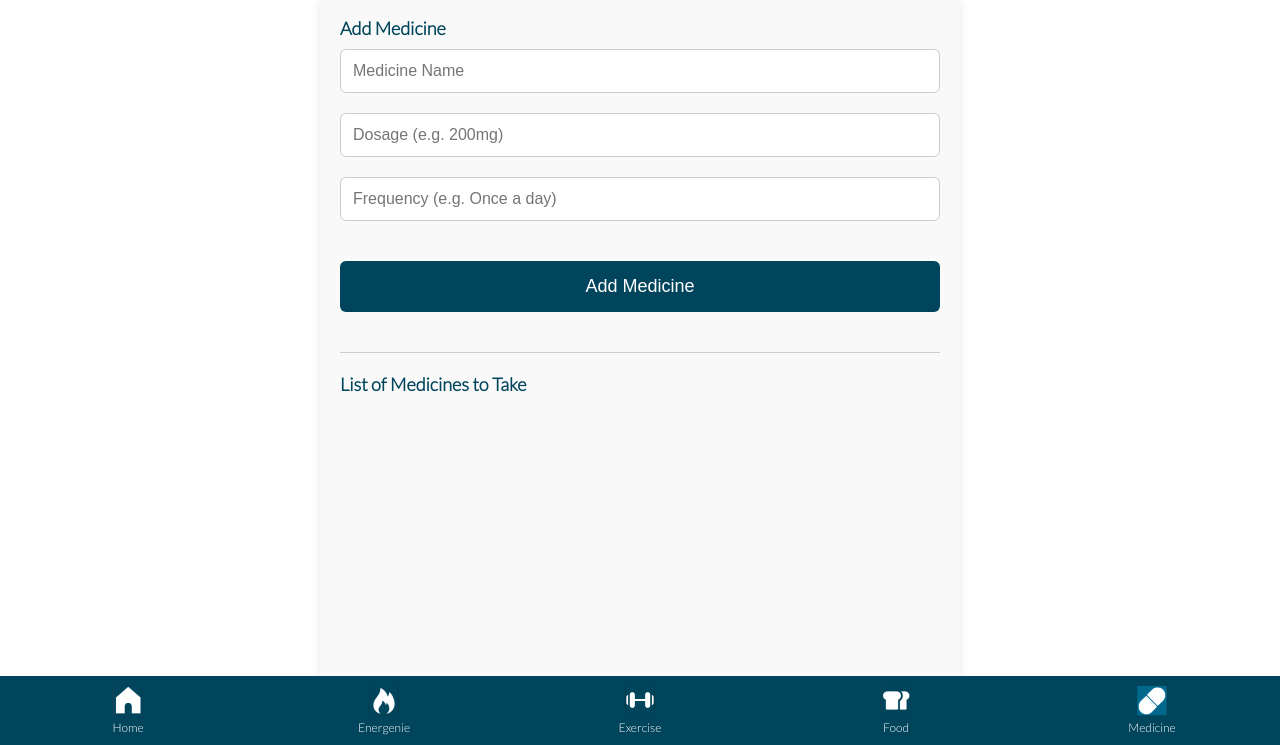
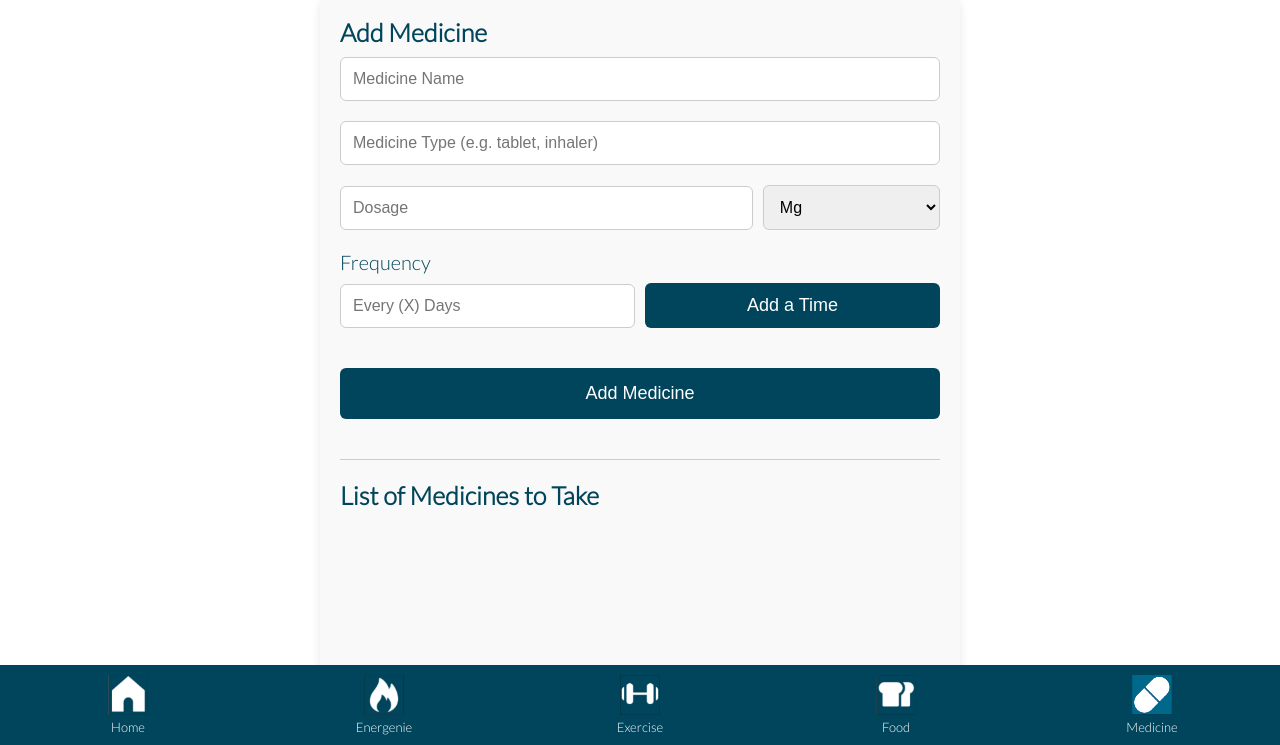
Before and after one commit to SasankaPonnaganti/CMSC434-HealthApp, a plain HTML site: page medicine.html in a window 1280 px wide. Shown: the part 55-800 px from the top of the page. Drawn offline with nearby package versions, Linux system fonts and the light colour scheme.

Commit message:
medicine

```diff
--- a/energenie.css
+++ b/energenie.css
@@ -79,13 +79,13 @@
   }
 
   .nav-item img {
-    width: 30px;
-    height: 30px;
+    width: 40px;
+    height: 40px;
   }
 
   .nav-item .nav-title {
     font-family: 'Lato', sans-serif; /* Ensuring Lato font is applied */
-    font-size: 12px;
+    font-size: 13px;
     color: #fff;
     margin-top: 4px;
   }
--- a/medicine.css
+++ b/medicine.css
@@ -41,7 +41,7 @@ h1 {
 
 /* Form and inputs styling */
 h2 {
-  font-size: 18px;
+  font-size: 25px;
   color: #00455C;
   margin-bottom: 10px;
   display: block;
@@ -97,13 +97,13 @@ button:hover {
 }
 
 .nav-item img {
-  width: 30px;
-  height: 30px;
+  width: 40px;
+  height: 40px;
 }
 
 .nav-item .nav-title {
   font-family: 'Lato', sans-serif; /* Ensuring Lato font is applied */
-  font-size: 12px;
+  font-size: 13px;
   color: #fff;
   margin-top: 4px;
 }
@@ -116,7 +116,7 @@ button:hover {
 .medicine-item {
   display: flex;
   align-items: center;
-  margin-bottom: -20px;
+  margin-bottom: 10px;
 }
 
 .medicine-name, .medicine-info {
@@ -153,5 +153,43 @@ margin: 0; /* Removes any default margin */
 }
 
 label {
-margin-left: 10px;
+  font-size: 20px;
+  color: #00455C;
+  margin-bottom: 10px;
+  display: block;
 }
+
+input[type="checkbox"] {
+  margin-right: 5px;
+}
+
+.dosage-container{
+  display: flex;
+  align-items: center;
+  gap: 10px;
+}
+
+.frequency-container{
+  display: flex;
+  align-items: center;
+  gap: 10px;
+}
+
+#add-time-btn {
+  width: 50%;
+  margin-top: -2px;
+  padding: 12px;
+  margin-bottom: 20px;
+}
+
+#medicine-list {
+  max-height: 400px;
+  overflow-y: auto;
+  padding-bottom: 100px;
+  box-sizing: border-box;
+}
+
+.time-frequency-container {
+  display: flex;
+  gap: 5px;
+}
--- a/medicine.html
+++ b/medicine.html
@@ -19,8 +19,22 @@
             <h2>Add Medicine</h2>
             <form id="medicine-form">
                 <input type="text" id="medicine-name" placeholder="Medicine Name" required>
-                <input type="text" id="dosage" placeholder="Dosage (e.g. 200mg)" required>
-                <input type="text" id="frequency" placeholder="Frequency (e.g. Once a day)" required>
+                <input type="text" id="medicine-type" placeholder="Medicine Type (e.g. tablet, inhaler)" required>
+                <div class="dosage-container">
+                    <input type="number" id="dosage" placeholder="Dosage" required style="width: 70%;">
+                    <select id="dosage-units" style="width: 30%;">
+                        <option value="Mg">Mg</option>
+                        <option value="mcq">mcq</option>
+                        <option value="g">g</option>
+                        <option value="ml">ml</option>
+                    </select>
+                </div>
+                <label for="frequency">Frequency</label>
+                <div class="frequency-container">
+                    <input type="number" min="0" max="99" id="frequency" placeholder="Every (X) Days" required style="width: 50%;">
+                    <button type="button" id="add-time-btn">Add a Time</button>
+                </div>
+                <div id="time-list"></div>
                 <button type="submit">Add Medicine</button>
             </form>
 
--- a/medicine.js
+++ b/medicine.js
@@ -3,9 +3,26 @@ const medicineNameInput = document.getElementById('medicine-name');
 const dosageInput = document.getElementById('dosage');
 const frequencyInput = document.getElementById('frequency');
 const medicineList = document.getElementById('medicine-list');
+const timeList = document.getElementById('time-list');
+const dosageUnitSelect = document.getElementById('dosage-units');
+const medicineType = document.getElementById('medicine-type');
 
 // Medicine list array
 let medicines = [];
+
+function attachAddTimeListener() {
+    const addTimeBtn = document.getElementById('add-time-btn');
+    addTimeBtn.replaceWith(addTimeBtn.cloneNode(true));
+
+    document.getElementById('add-time-btn').addEventListener('click', () => {
+        const timeInput = document.createElement('input');
+        timeInput.type = 'time';
+        timeInput.classList.add('time-input');
+        timeList.appendChild(timeInput);
+    });
+}
+
+attachAddTimeListener();
 
 // Function to render medicine list
 function renderMedicines() {
@@ -15,7 +32,19 @@ function renderMedicines() {
         li.innerHTML = `
             <div class="medicine-item">
                 <input type="checkbox" id="med-${index}" ${medicine.taken ? 'checked' : ''}>
-                <label for="med-${index}">${medicine.name} - ${medicine.dosage}, ${medicine.frequency}</label>
+                <div class="medicine-info">
+                    <label for="med-${index}" style="font-size: 15px;">
+                        <strong>${medicine.name}</strong>: ${medicine.dosage} ${medicine.dosageUnit}, ${medicine.type}
+                    </label>
+                    <div class="time-frequency-container">
+                        <label for="med-${index}" style="font-size: 15px;">
+                            Every ${medicine.frequency} day(s) at
+                        </label>
+                        <label for="med-${index}" style="font-size: 15px;">
+                            ${medicine.times.length > 0 ? medicine.times.join(', ') : 'no specific time'}
+                        </label>
+                    </div>
+                </div>
                 <div class="button-container">
                     <button class="edit-btn" onclick="editMedicine(${index})">Edit</button>
                     <button class="remove-btn" onclick="removeMedicine(${index})">Remove</button>
@@ -36,10 +65,16 @@ function renderMedicines() {
 medicineForm.addEventListener('submit', (e) => {
     e.preventDefault(); // Prevent form submission
 
+    // Collect all the times entered
+    const times = Array.from(document.querySelectorAll('.time-input')).map(input => input.value);
+
     const medicine = {
         name: medicineNameInput.value,
+        type: medicineType.value,
         dosage: dosageInput.value,
+        dosageUnit: dosageUnitSelect.value,
         frequency: frequencyInput.value,
+        times,
         taken: false // Default taken status
     };
 
@@ -48,8 +83,13 @@ medicineForm.addEventListener('submit', (e) => {
 
     // Clear form inputs
     medicineNameInput.value = '';
+    medicineType.value = '';
     dosageInput.value = '';
     frequencyInput.value = '';
+    timeList.innerHTML = '';
+
+    // Reattach the "Add Time" button event listener after form reset
+    attachAddTimeListener();
 });
 
 // Function to remove medicine
@@ -63,6 +103,7 @@ function editMedicine(index) {
     const medicine = medicines[index];
     medicineNameInput.value = medicine.name;
     dosageInput.value = medicine.dosage;
+    dosageUnitSelect.value = medicine.dosageUnit;
     frequencyInput.value = medicine.frequency;
 
     // Remove medicine after editing
--- a/user_info.css
+++ b/user_info.css
@@ -41,7 +41,7 @@
 
   /* Form and inputs styling */
   form label {
-    font-size: 18px;
+    font-size: 20px;
     color: #00455C;
     margin-bottom: 10px;
     display: block;
@@ -96,13 +96,13 @@
 }
 
 .nav-item img {
-  width: 30px;
-  height: 30px;
+  width: 40px;
+  height: 40px;
 }
 
 .nav-item .nav-title {
   font-family: 'Lato', sans-serif; /* Ensuring Lato font is applied */
-  font-size: 12px;
+  font-size: 13px;
   color: #fff;
   margin-top: 4px;
 }
```
